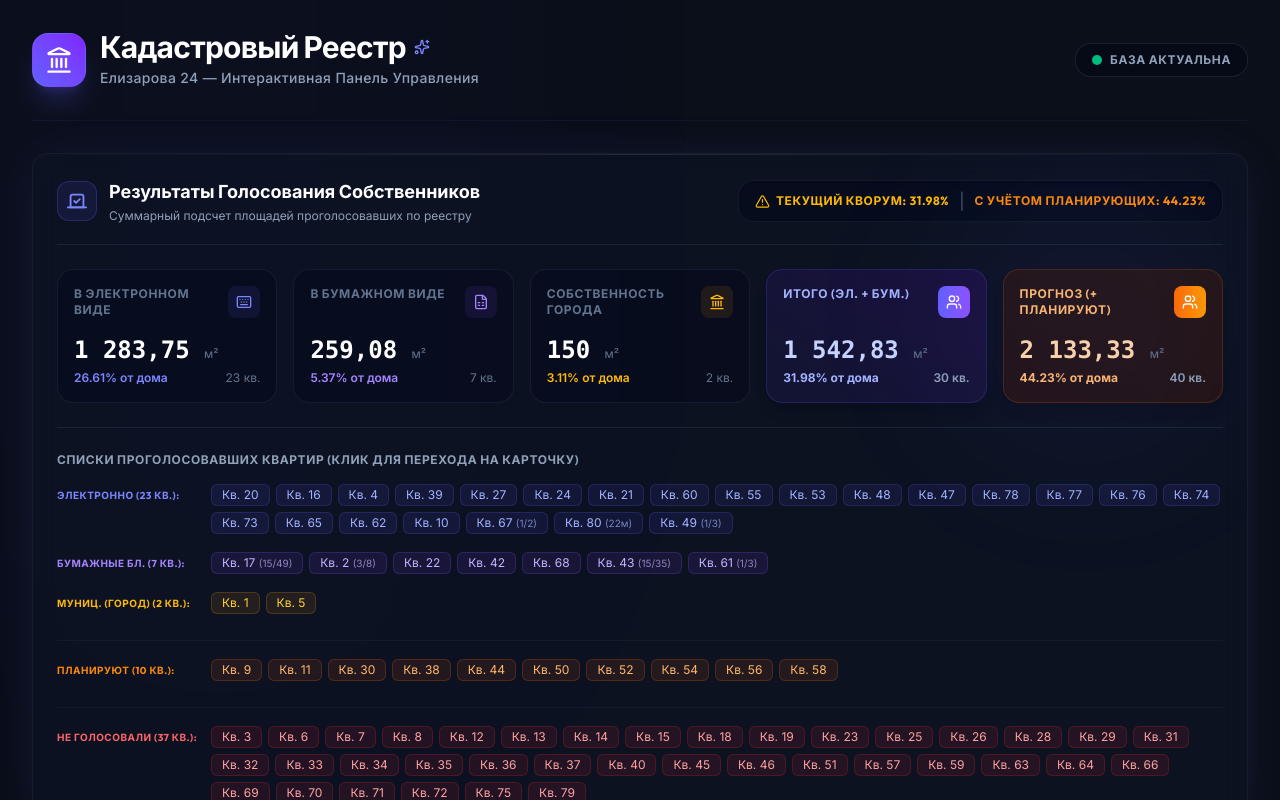
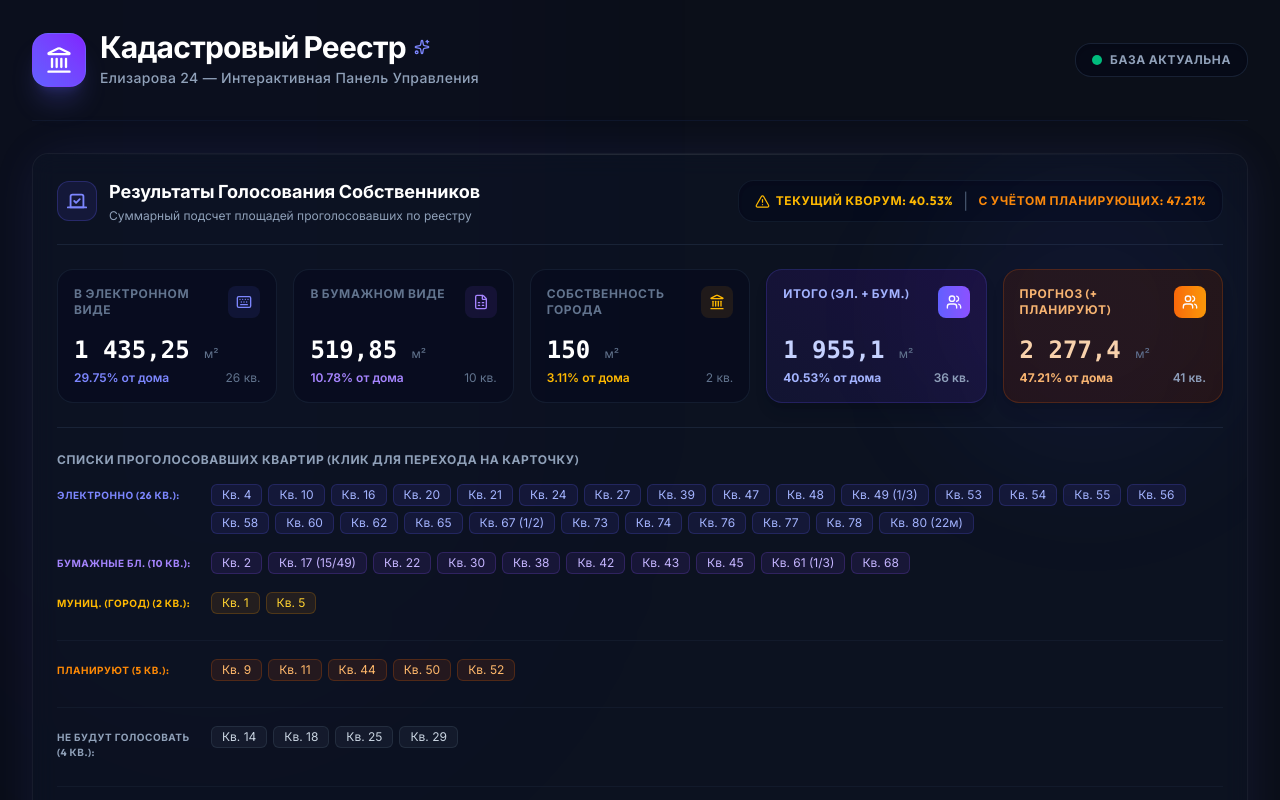
Before and after one commit to HerbertLiskin/cadastr24, a React (Vite) app: page / in a window 1280 px wide. Shown: the top 800 px of the page. Built offline with nearby package versions, Linux system fonts and the light colour scheme.

Commit message:
Update VotingResults.tsx

```diff
--- a/src/widgets/voting-results/VotingResults.tsx
+++ b/src/widgets/voting-results/VotingResults.tsx
@@ -12,11 +12,31 @@ interface VotingResultsProps {
 export const VotingResults: React.FC<VotingResultsProps> = ({ apartments, totalArea }) => {
   const navigate = useNavigate();
 
-  // Defined voting lists
-  const elecFull = [20, 16, 4, 39, 27, 24, 21, 60, 55, 53, 48, 47, 78, 77, 76, 74, 73, 65, 62, 10];
-  const paperFull = [22, 42, 68];
+  const elecFull = [4, 10, 16, 20, 21, 24, 27, 39, 47, 48, 53, 54, 55, 56, 58, 60, 62, 65, 73, 74, 76, 77, 78];
+  const paperFull = [2, 22, 30, 38, 42, 43, 45, 68];
   const cityFull = [1, 5];
-  const planningFull = [9, 11, 30, 38, 44, 50, 52, 54, 56, 58];
+  const planningFull = [9, 11, 44, 50, 52];
+  const refusedFull = [14, 18, 25, 29];
+
+  // Helper structures to display voters in order
+  const elecVoters = useMemo(() => {
+    const list = [
+      ...elecFull.map(n => ({ n, label: `Кв. ${n}`, isFractional: false })),
+      { n: 67, label: 'Кв. 67 (1/2)', isFractional: true },
+      { n: 80, label: 'Кв. 80 (22м)', isFractional: true },
+      { n: 49, label: 'Кв. 49 (1/3)', isFractional: true }
+    ];
+    return list.sort((a, b) => a.n - b.n);
+  }, [elecFull]);
+
+  const paperVoters = useMemo(() => {
+    const list = [
+      ...paperFull.map(n => ({ n, label: `Кв. ${n}`, isFractional: false })),
+      { n: 17, label: 'Кв. 17 (15/49)', isFractional: true },
+      { n: 61, label: 'Кв. 61 (1/3)', isFractional: true }
+    ];
+    return list.sort((a, b) => a.n - b.n);
+  }, [paperFull]);
 
   const nonVotingNums = useMemo(() => {
     const allVotedNums = new Set([
@@ -24,8 +44,9 @@ export const VotingResults: React.FC<VotingResultsProps> = ({ apartments, totalA
       ...paperFull,
       ...cityFull,
       67, 80, 49,
-      17, 2, 43, 61,
-      ...planningFull
+      17, 61,
+      ...planningFull,
+      ...refusedFull
     ]);
 
     const nonVoting: number[] = [];
@@ -75,8 +96,6 @@ export const VotingResults: React.FC<VotingResultsProps> = ({ apartments, totalA
     });
     // Custom shares
     if (apartments[17 - 1]) paperSum += parseFloat(apartments[17 - 1].area || '0') * (15 / 49);
-    if (apartments[2 - 1]) paperSum += parseFloat(apartments[2 - 1].area || '0') * (3 / 8);
-    if (apartments[43 - 1]) paperSum += parseFloat(apartments[43 - 1].area || '0') * (15 / 35);
     if (apartments[61 - 1]) paperSum += parseFloat(apartments[61 - 1].area || '0') * (1/3);
 
     // 3. City Ownership Sum
@@ -169,7 +188,7 @@ export const VotingResults: React.FC<VotingResultsProps> = ({ apartments, totalA
             </span>
             <div className="flex items-center justify-between mt-1 text-xs">
               <span className="text-indigo-400 font-semibold">{votingStats.elecPercent}% от дома</span>
-              <span className="text-slate-500">{elecFull.length + 3} кв.</span>
+              <span className="text-slate-500">{elecVoters.length} кв.</span>
             </div>
           </div>
         </div>
@@ -186,7 +205,7 @@ export const VotingResults: React.FC<VotingResultsProps> = ({ apartments, totalA
             </span>
             <div className="flex items-center justify-between mt-1 text-xs">
               <span className="text-violet-400 font-semibold">{votingStats.paperPercent}% от дома</span>
-              <span className="text-slate-500">{paperFull.length + 4} кв.</span>
+              <span className="text-slate-500">{paperVoters.length} кв.</span>
             </div>
           </div>
         </div>
@@ -220,7 +239,7 @@ export const VotingResults: React.FC<VotingResultsProps> = ({ apartments, totalA
             </span>
             <div className="flex items-center justify-between mt-1 text-xs">
               <span className="text-indigo-300 font-bold">{votingStats.totalPercent}% от дома</span>
-              <span className="text-slate-400 font-semibold">{elecFull.length + paperFull.length + 7} кв.</span>
+              <span className="text-slate-400 font-semibold">{elecVoters.length + paperVoters.length} кв.</span>
             </div>
           </div>
         </div>
@@ -237,7 +256,7 @@ export const VotingResults: React.FC<VotingResultsProps> = ({ apartments, totalA
             </span>
             <div className="flex items-center justify-between mt-1 text-xs">
               <span className="text-orange-300 font-bold">{votingStats.projectedPercent}% от дома</span>
-              <span className="text-slate-400 font-semibold">{elecFull.length + paperFull.length + 7 + planningFull.length} кв.</span>
+              <span className="text-slate-400 font-semibold">{elecVoters.length + paperVoters.length + planningFull.length} кв.</span>
             </div>
           </div>
         </div>
@@ -255,57 +274,36 @@ export const VotingResults: React.FC<VotingResultsProps> = ({ apartments, totalA
           {/* Electronic Voters List */}
           <div className="flex flex-col sm:flex-row sm:items-start gap-2.5">
             <span className="text-[10px] font-bold uppercase tracking-wider text-indigo-400 font-display w-36 shrink-0 mt-1">
-              Электронно ({elecFull.length + 3} кв.):
+              Электронно ({elecVoters.length} кв.):
             </span>
             <div className="flex flex-wrap gap-1.5">
-              {elecFull.map(n => (
+              {elecVoters.map(v => (
                 <button
-                  key={n}
-                  onClick={() => navigate(`/apartment/${n}`)}
+                  key={v.n}
+                  onClick={() => navigate(`/apartment/${v.n}`)}
                   className="px-2.5 py-0.5 text-xs bg-indigo-500/10 hover:bg-indigo-500/20 text-indigo-300 border border-indigo-500/20 rounded-md cursor-pointer transition-all hover:scale-[1.05] focus:outline-none"
                 >
-                  Кв. {n}
+                  {v.label}
                 </button>
               ))}
-              <button onClick={() => navigate('/apartment/67')} className="px-2.5 py-0.5 text-xs bg-indigo-500/10 hover:bg-indigo-500/20 text-indigo-300 border border-indigo-500/20 rounded-md cursor-pointer transition-all hover:scale-[1.05] focus:outline-none">
-                Кв. 67 <span className="text-[10px] opacity-70">(1/2)</span>
-              </button>
-              <button onClick={() => navigate('/apartment/80')} className="px-2.5 py-0.5 text-xs bg-indigo-500/10 hover:bg-indigo-500/20 text-indigo-300 border border-indigo-500/20 rounded-md cursor-pointer transition-all hover:scale-[1.05] focus:outline-none">
-                Кв. 80 <span className="text-[10px] opacity-70">(22м)</span>
-              </button>
-              <button onClick={() => navigate('/apartment/49')} className="px-2.5 py-0.5 text-xs bg-indigo-500/10 hover:bg-indigo-500/20 text-indigo-300 border border-indigo-500/20 rounded-md cursor-pointer transition-all hover:scale-[1.05] focus:outline-none">
-                Кв. 49 <span className="text-[10px] opacity-70">(1/3)</span>
-              </button>
             </div>
           </div>
 
           {/* Paper Voters List */}
           <div className="flex flex-col sm:flex-row sm:items-start gap-2.5">
             <span className="text-[10px] font-bold uppercase tracking-wider text-violet-400 font-display w-36 shrink-0 mt-1">
-              Бумажные бл. ({paperFull.length + 4} кв.):
+              Бумажные бл. ({paperVoters.length} кв.):
             </span>
             <div className="flex flex-wrap gap-1.5">
-              <button onClick={() => navigate('/apartment/17')} className="px-2.5 py-0.5 text-xs bg-violet-500/10 hover:bg-violet-500/20 text-violet-300 border border-violet-500/20 rounded-md cursor-pointer transition-all hover:scale-[1.05] focus:outline-none">
-                Кв. 17 <span className="text-[10px] opacity-70">(15/49)</span>
-              </button>
-              <button onClick={() => navigate('/apartment/2')} className="px-2.5 py-0.5 text-xs bg-violet-500/10 hover:bg-violet-500/20 text-violet-300 border border-violet-500/20 rounded-md cursor-pointer transition-all hover:scale-[1.05] focus:outline-none">
-                Кв. 2 <span className="text-[10px] opacity-70">(3/8)</span>
-              </button>
-              {paperFull.map(n => (
+              {paperVoters.map(v => (
                 <button
-                  key={n}
-                  onClick={() => navigate(`/apartment/${n}`)}
+                  key={v.n}
+                  onClick={() => navigate(`/apartment/${v.n}`)}
                   className="px-2.5 py-0.5 text-xs bg-violet-500/10 hover:bg-violet-500/20 text-violet-300 border border-violet-500/20 rounded-md cursor-pointer transition-all hover:scale-[1.05] focus:outline-none"
                 >
-                  Кв. {n}
+                  {v.label}
                 </button>
               ))}
-              <button onClick={() => navigate('/apartment/43')} className="px-2.5 py-0.5 text-xs bg-violet-500/10 hover:bg-violet-500/20 text-violet-300 border border-violet-500/20 rounded-md cursor-pointer transition-all hover:scale-[1.05] focus:outline-none">
-                Кв. 43 <span className="text-[10px] opacity-70">(15/35)</span>
-              </button>
-              <button onClick={() => navigate('/apartment/61')} className="px-2.5 py-0.5 text-xs bg-violet-500/10 hover:bg-violet-500/20 text-violet-300 border border-violet-500/20 rounded-md cursor-pointer transition-all hover:scale-[1.05] focus:outline-none">
-                Кв. 61 <span className="text-[10px] opacity-70">(1/3)</span>
-              </button>
             </div>
           </div>
 
@@ -345,6 +343,24 @@ export const VotingResults: React.FC<VotingResultsProps> = ({ apartments, totalA
             </div>
           </div>
 
+          {/* Refused to Vote List */}
+          <div className="flex flex-col sm:flex-row sm:items-start gap-2.5 border-t border-slate-800/40 pt-4.5 mt-2">
+            <span className="text-[10px] font-bold uppercase tracking-wider text-slate-400 font-display w-36 shrink-0 mt-1">
+              Не будут голосовать ({refusedFull.length} кв.):
+            </span>
+            <div className="flex flex-wrap gap-1.5">
+              {refusedFull.map(n => (
+                <button
+                  key={n}
+                  onClick={() => navigate(`/apartment/${n}`)}
+                  className="px-2.5 py-0.5 text-xs bg-slate-500/10 hover:bg-slate-500/20 text-slate-300 border border-slate-500/20 rounded-md cursor-pointer transition-all hover:scale-[1.05] focus:outline-none"
+                >
+                  Кв. {n}
+                </button>
+              ))}
+            </div>
+          </div>
+
           {/* Non-Voting List */}
           <div className="flex flex-col sm:flex-row sm:items-start gap-2.5 border-t border-slate-800/40 pt-4.5 mt-2">
             <span className="text-[10px] font-bold uppercase tracking-wider text-red-400 font-display w-36 shrink-0 mt-1">
```
